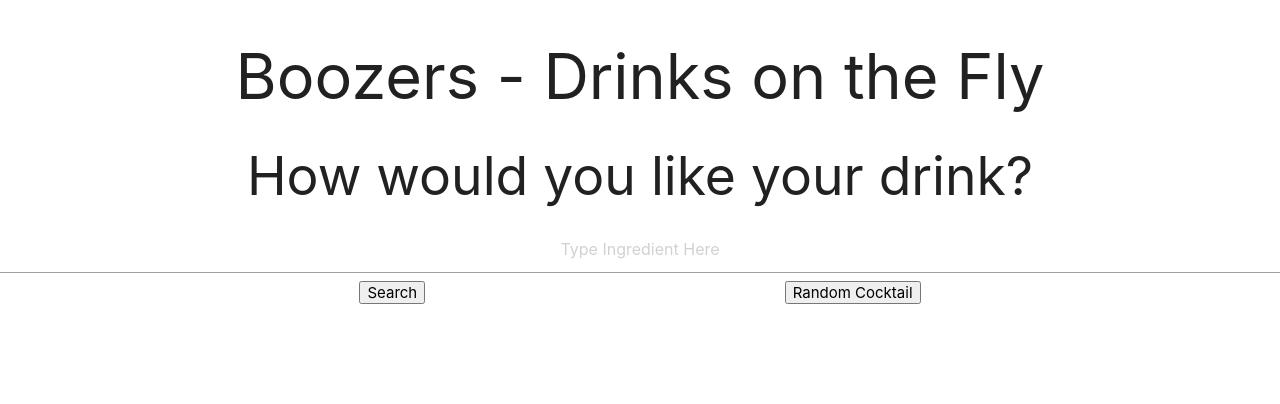
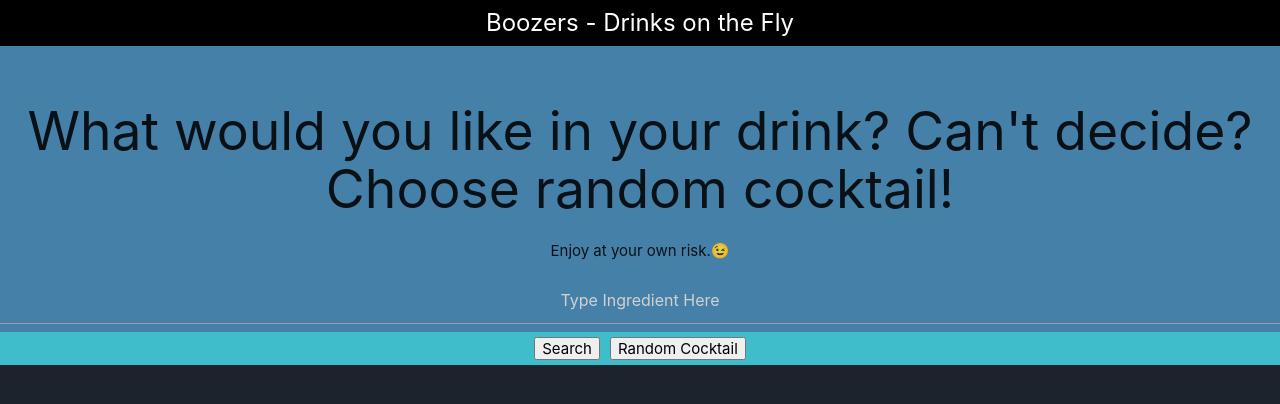
Before and after one commit to onnajiego/drink-when-thirsty, a plain HTML site: page index.html in a window 1280 px wide. Drawn offline with nearby package versions, Linux system fonts and the light colour scheme.

Commit message:
adding styling

```diff
--- a/assets/CSS/style.css
+++ b/assets/CSS/style.css
@@ -1,8 +1,26 @@
 header {
     text-align: center;
+    background-color: black;
+    color: white;
+    padding: 5px;
+    font-size:x-large;
+}
+
+body {
+    background-color: #1b242c;
+}
+
+.searchSect {
+    background-color: #4580A9;
+    padding-top: 20px;
 }
 
 .searchSect h2{
+    text-align: center;
+    background-color: #4580A9;
+}
+
+.searchSect p {
     text-align: center;
 }
 
@@ -12,5 +30,37 @@ header {
 
 .drinkBtns {
     display: flex;
-    justify-content: space-evenly;
+    justify-content: center;
+    background-color: #3FBDCB;
 }
+
+.searchBtn {
+    margin: 5px;
+}
+
+.randoBtn {
+    margin: 5px;
+}
+
+.names {
+    margin: 5px;
+}
+
+.ingreds {
+    margin: 5px;
+}
+
+.randoInfo {
+    display: flex;
+}
+
+.randoInfo h3 {
+    text-align: center;
+    background-color: #B6324F;
+    margin: 5%
+}
+
+.randoInfo p {
+    background-color: #CEADAF;
+    padding: 5%;
+}
--- a/assets/js/scripts.js
+++ b/assets/js/scripts.js
@@ -8,7 +8,7 @@ function createCard(cocktailName, ingredients) {
     var mainDiv = document.createElement('div');
     mainDiv.classList.add('row')
     var divCard = document.createElement('div');
-    divCard.classList.add('col', 's2','card', 'indigo', 'darken-4');
+    divCard.classList.add('names', 'col', 's12', 'm4', 'card', 'indigo', 'darken-4');
     var divCont = document.createElement('div');
     divCont.classList.add('card-content', 'white-text');
     var divTitle = document.createElement('span');
@@ -22,7 +22,7 @@ function createCard(cocktailName, ingredients) {
 
     // creates card for ingredients
     var divCard2 = document.createElement('div');
-    divCard2.classList.add('col', 's10', 'card', 'indigo', 'accent-1');
+    divCard2.classList.add('ingreds', 'col', 's12', 'm8', 'card', 'black');
     var divCont2 = document.createElement('div');
     divCont2.classList.add('card-content', 'white-text');
     var divTitle2 = document.createElement('span');
@@ -87,6 +87,7 @@ function getRandoDrink() {
         var cocktailIngredients = `${data.body[i].ingredients}`
         // creating html elements for pulled data
         var ranDiv = document.createElement('div');
+        ranDiv.classList.add('randoInfo')
         var h3 = document.createElement('h3');
         var ingrLi = document.createElement('p')
         h3.innerHTML = cocktailName;
--- a/index.html
+++ b/index.html
@@ -10,16 +10,17 @@
   </head>
   <body>
     <header>
-      <h1>Boozers - Drinks on the Fly</h1>
+    Boozers - Drinks on the Fly
     </header>
     <div>
       <section class="searchSect">
-        <h2>How would you like your drink?</h2>
+        <h2>What would you like in your drink? Can't decide? Choose random cocktail!</h2>
+        <p>Enjoy at your own risk.😉</p>
         <input id="ingredientType" placeholder="Type Ingredient Here" />
       </section>
-      <div class="drinkBtns">
-        <button id="search">Search</button>
-        <button id="randoDrink">Random Cocktail</button>
+      <div class="drinkBtns row">
+        <button class="searchBtn" id="search">Search</button>
+        <button class="randoBtn" id="randoDrink">Random Cocktail</button>
       </div>
 
       <div class="display: flex" id="cocktailTitle">
```
Also changed, not shown: assets/drink arrow.jpg (added).
